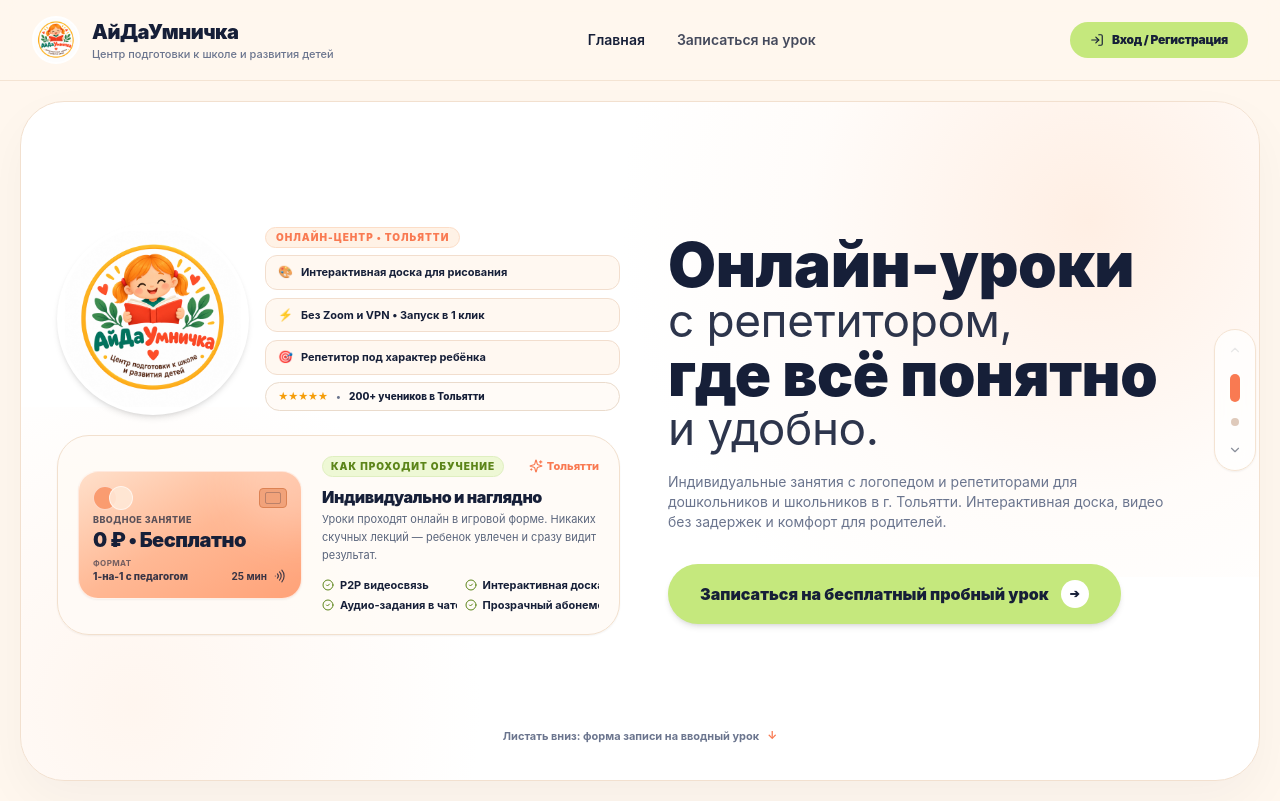
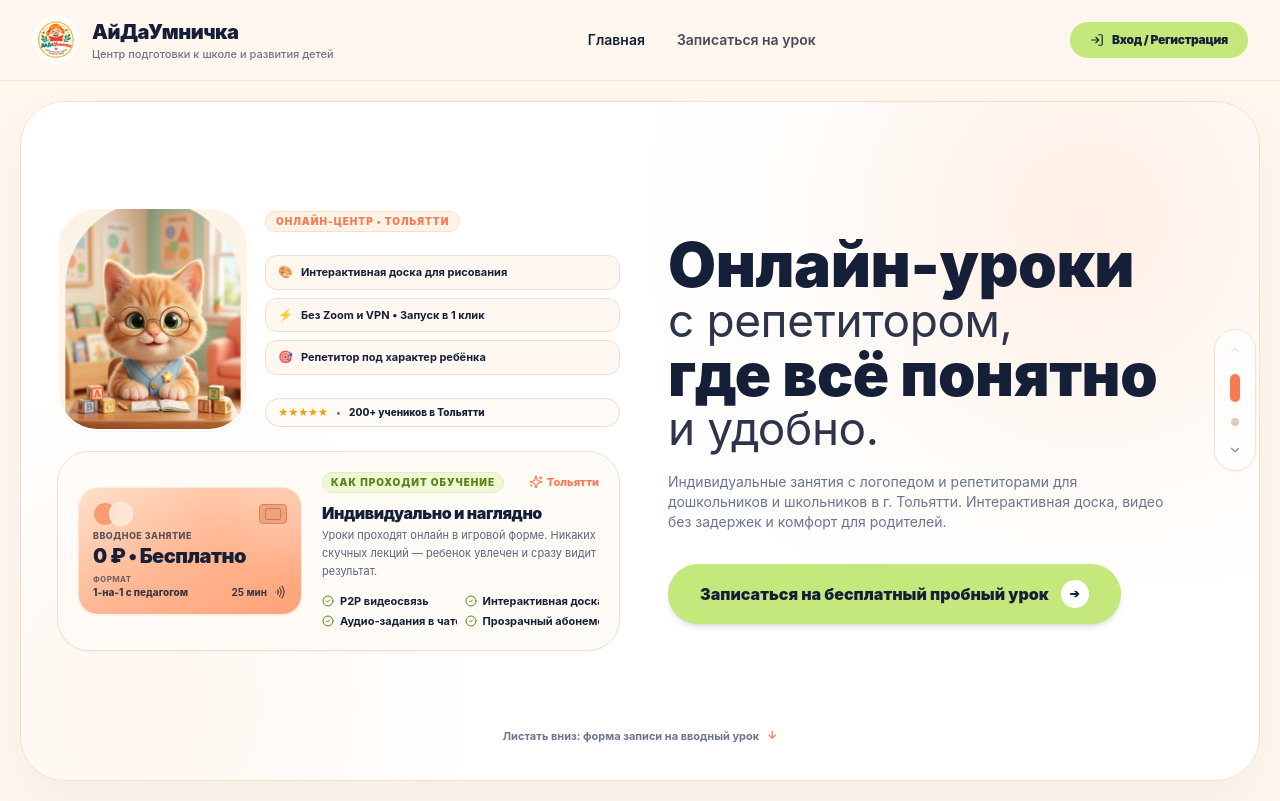
Before and after one commit to GreMZaa/ayda-umnichka, a Next.js app: page / in a window 1280 px wide. Built offline with nearby package versions, Linux system fonts and the light colour scheme; no server answers.

Commit message:
fix(home): restore cat mascot illustration on first slide

```diff
--- a/src/app/page.tsx
+++ b/src/app/page.tsx
@@ -159,13 +159,13 @@ export default function HomePage() {
 
                 {/* Cat + Companion Feature Column (Completely fills the space beside the mascot) */}
                 <div className="flex items-stretch gap-3.5 sm:gap-4">
-                  {/* Official Center Logo Frame */}
-                  <div className="w-32 h-32 sm:w-44 sm:h-44 lg:w-48 lg:h-48 rounded-full overflow-hidden relative shadow-md border-4 border-white bg-white shrink-0 self-center">
+                  {/* Arched Organic Cat Mascot Frame with HD Generated Mascot */}
+                  <div className="w-32 h-44 sm:w-44 sm:h-52 lg:w-48 lg:h-56 rounded-[30px] sm:rounded-[40px] overflow-hidden relative shadow-sm border-2 border-white bg-[#FFF6EE] shrink-0">
                     <Image
-                      src="/images/logo-official.png"
-                      alt="Официальный логотип детского центра АйДаУмничка (Тольятти)"
+                      src="/images/mascot-center-hd.jpg"
+                      alt="Кот-наставник центра АйДаУмничка (Тольятти)"
                       fill
-                      className="object-contain p-1"
+                      className="object-cover"
                       priority
                     />
                   </div>
```
Also changed, not shown: public/images/mascot-center-hd.jpg, public/images/mascot-center-hd.png.
